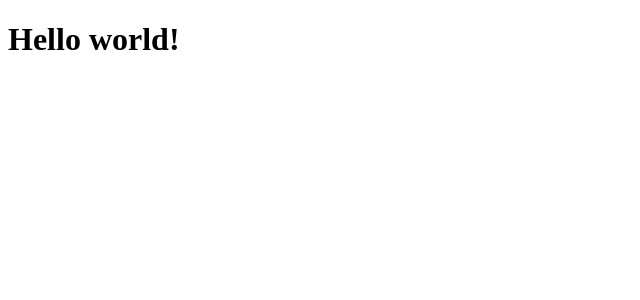
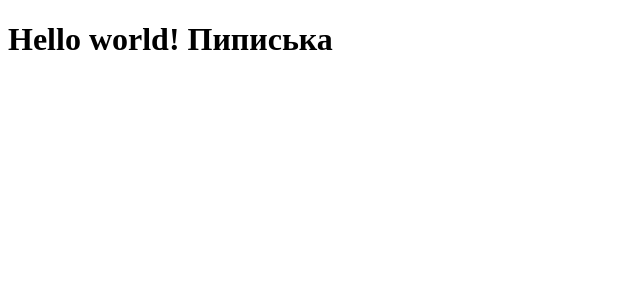
Before and after one commit to 1000tech/mdail-frontend, a Vue app: page / in a window 1280 px wide. Shown: the top 300 px of the page, without its empty margins (0-640 px from the left). Built offline with nearby package versions, Linux system fonts and the light colour scheme.

Commit message:
Add testing script

```diff
--- a/src/App.vue
+++ b/src/App.vue
@@ -1,7 +1,20 @@
 <template lang="pug">
 div.full-width.center-content
-  h1 Hello world!
+  h1 Hello world! {{ test }}
 </template>
+
+<script>
+export default {
+  data() {
+    return {
+      test: 'Пиписька'
+    }
+  },
+  mounted() {
+    console.log('App mounted');
+  },
+}
+</script>
 
 <style scoped>
 </style>
```
